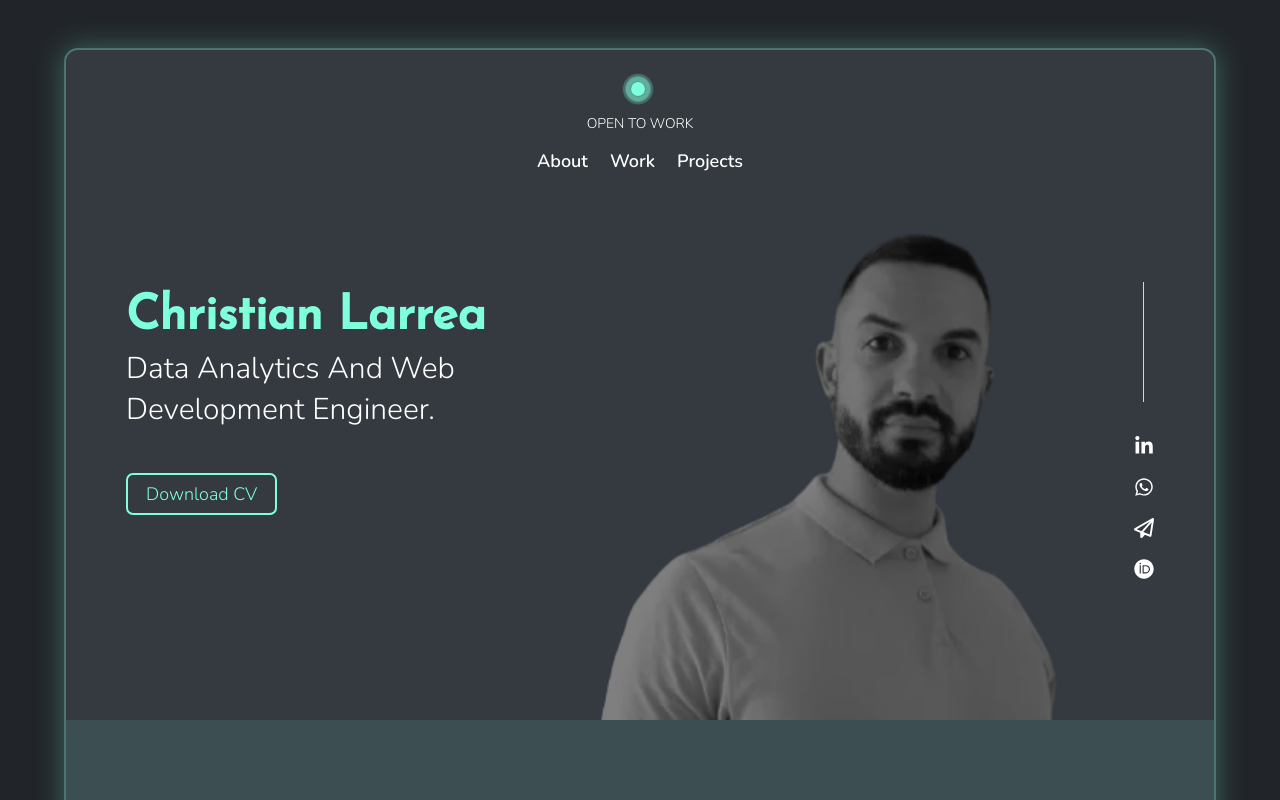
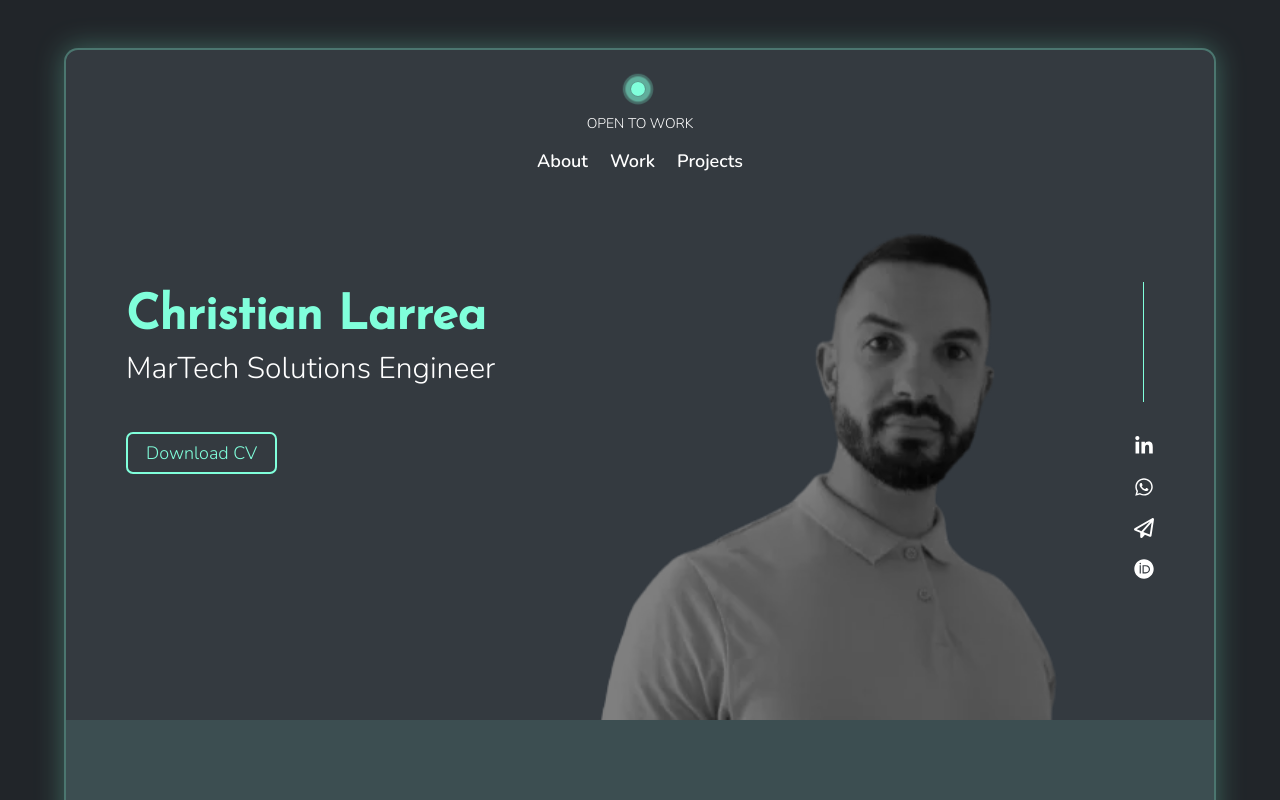
Before and after one commit to crlarrea/crlarrea.github.io, a React (Vite) app: page / in a window 1280 px wide. Shown: the top 800 px of the page. Built offline with nearby package versions, Linux system fonts and the light colour scheme; no server answers; the database is empty.

Commit message:
cv update

```diff
--- a/src/components/Hero.jsx
+++ b/src/components/Hero.jsx
@@ -14,7 +14,7 @@ export const Hero = () => {
     <section className="hero">
       <article>
         <h1>christian larrea</h1>
-        <p>data analytics and web development engineer.</p>
+        <p>MarTech Solutions Engineer</p>
         <a href={cv} download="christian_larrea.pdf" className="secondary-btn">
           download CV
         </a>
```
Also changed, not shown: 1 other file (tests, documents, lock files or other folders).
